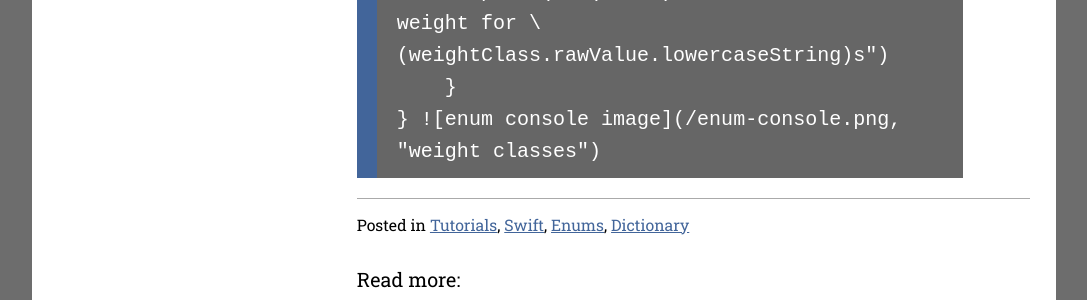
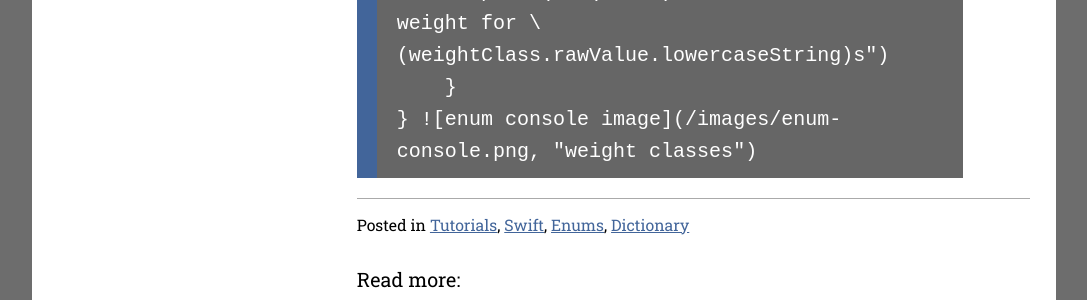
Before and after one commit to endodoug/endodoug.github.io, a Jekyll site: the page built from _posts/2016-03-14-exploring-enums.md, in a window 1280 px wide. Shown: the part 1682-1982 px from the top of the page, without its empty margins (96-1183 px from the left). Built offline with Jekyll 4.4.1, drawn with Linux system fonts in a browser that asks for light colours; comment, search, counter and statistics services are not loaded; some of the changed lines change nothing that is shown; some of the changed text lies outside the part shown.

Commit message:
Update 2016-03-14-exploring-enums.md
another edit

```diff
--- a/_posts/2016-03-14-exploring-enums.md
+++ b/_posts/2016-03-14-exploring-enums.md
@@ -46,4 +46,4 @@ Finally, I [loop through(Swift way)](https://www.hackingwithswift.com/swift2-2?u
            print( "\(value) lbs is the maximum weight for \(weightClass.rawValue.lowercaseString)s")
         }
     }
-![enum console image](/enum-console.png, "weight classes")
+![enum console image](/images/enum-console.png, "weight classes")
```
